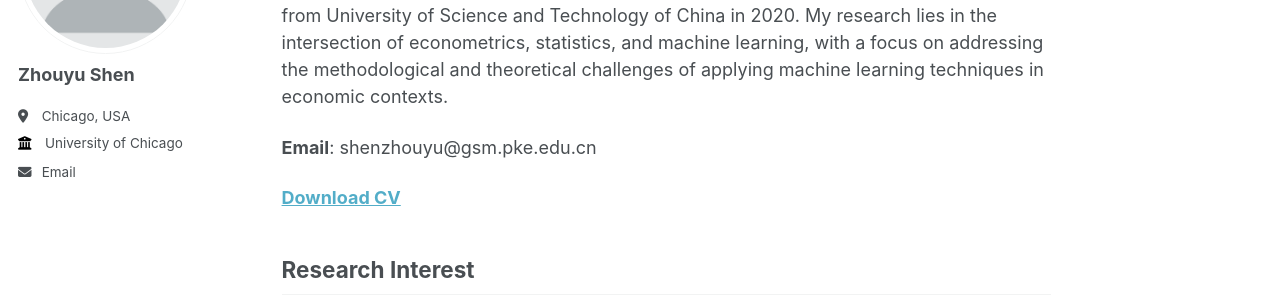
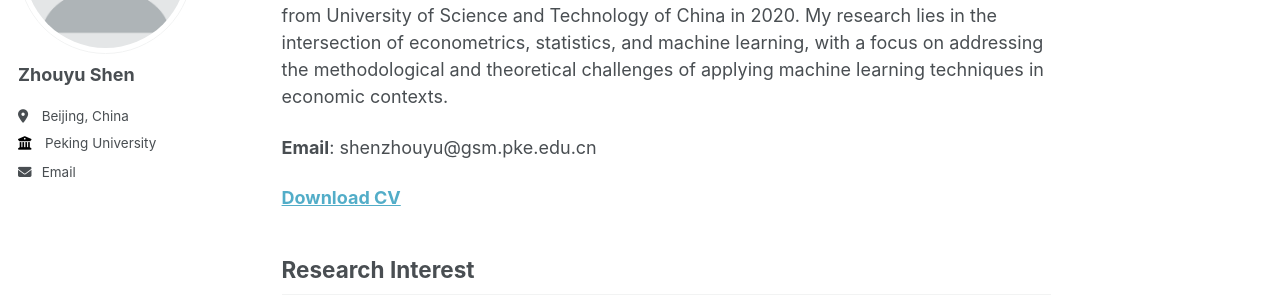
Before and after one commit to szyu123/zhouyushen, a Jekyll site: the page built from _pages/about.md, in a window 1280 px wide. Shown: the part 227-527 px from the top of the page. Built offline with Jekyll 4.4.1, drawn with Linux system fonts in a browser that asks for light colours.

Commit message:
Update _config.yml

```diff
--- a/_config.yml
+++ b/_config.yml
@@ -25,10 +25,10 @@ author:
   name             : "Zhouyu Shen"
   pronouns         : # example: "she/her"
   bio              : ""
-  location         : "Chicago, USA"
-  employer         : "University of Chicago"
+  location         : "Beijing, China"
+  employer         : "Peking University"
   uri              : # URL
-  email            : "zshen10@chicagobooth.edu"
+  email            : "shenzhouyu@gsm.pku.edu.cn"
 
   # Academic websites
   arxiv            : # URL - Update with the correct link to your profile
```
